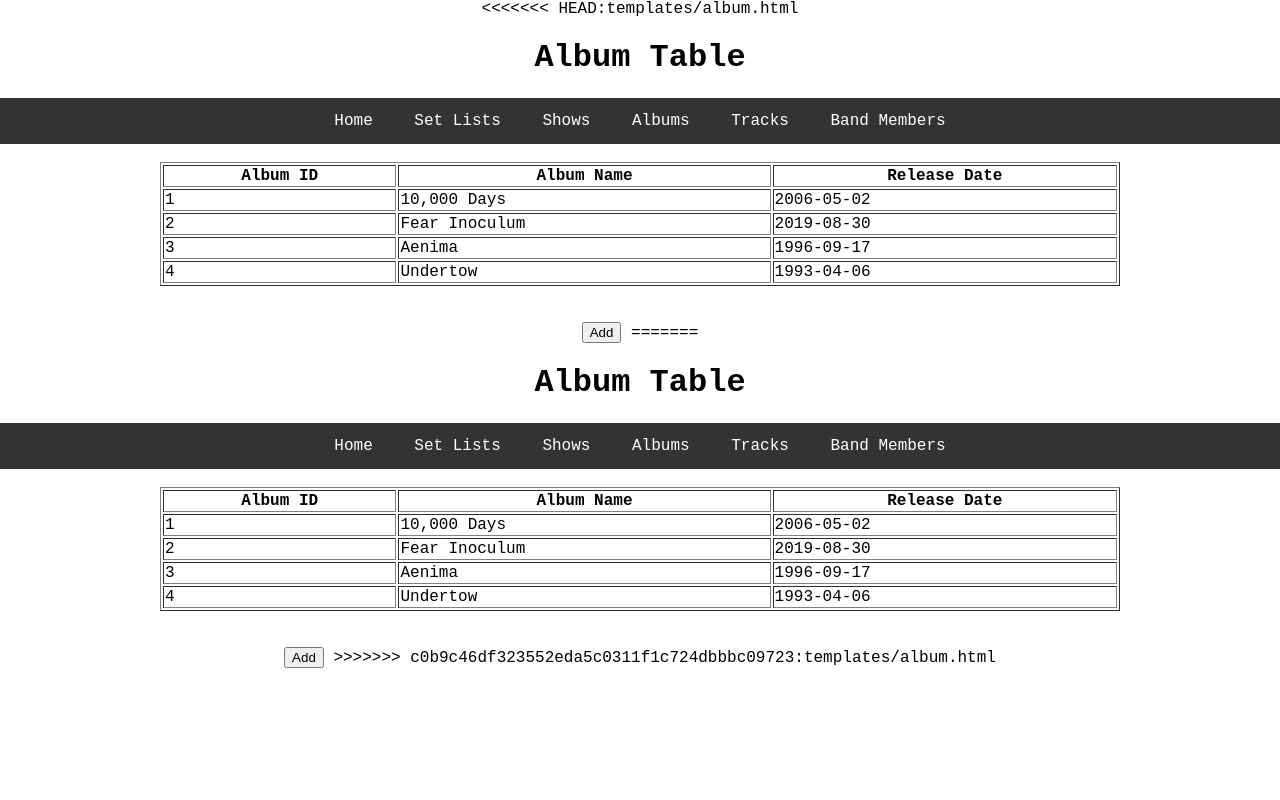
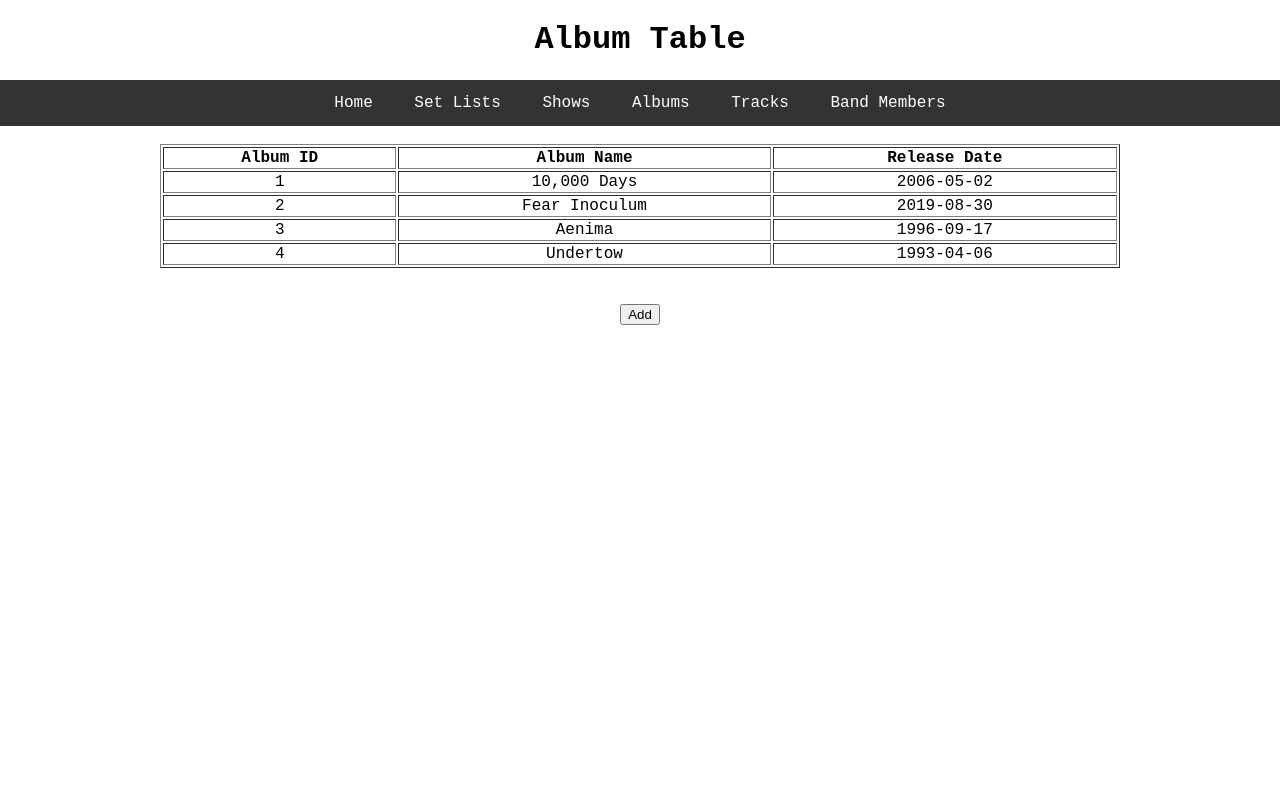
Before and after one commit to susiebeep/Introduction-to-Databases, a Flask app: page /album in a window 1280 px wide. Run offline with Flask 2, Linux system fonts and the light colour scheme.

Commit message:
removing additional lines

```diff
--- a/templates/album.html
+++ b/templates/album.html
@@ -1,4 +1,3 @@
-<<<<<<< HEAD:templates/album.html
 <!DOCTYPE html>
 <html>
   <head>
@@ -50,57 +49,3 @@
 <br>
 <a href="http://flip3.engr.oregonstate.edu:3975/add_album"><button type="button">Add</button></a>
 </body>
-=======
-<!DOCTYPE html>
-<html>
-  <head>
-    <title>Album</title>
-    <link rel="stylesheet" type= "text/css" href= "{{ url_for('static', filename= 'css/style.css')}}" />
-  </head>
-  <body>
- <h1>Album Table</h1>
-<nav class = "myMenu">
-		<ul>
-			<li><a href="http://flip3.engr.oregonstate.edu:3975/">Home</a></li>
-			<li><a href="http://flip3.engr.oregonstate.edu:3975/set_list">Set Lists</a></li>
-			<li><a href="http://flip3.engr.oregonstate.edu:3975/shows">Shows</a></li>
-			<li><a href="http://flip3.engr.oregonstate.edu:3975/album">Albums</a></li>
-			<li><a href="http://flip3.engr.oregonstate.edu:3975/track">Tracks</a></li>
-			<li><a href="http://flip3.engr.oregonstate.edu:3975/band_members">Band Members</a></li>
-		</ul>
-	</nav>
-<br>
-<table style="width:75%" table border="1" table align = "center">
-  <tr>
-    <th>Album ID</th>
-    <th>Album Name</th>
-    <th>Release Date</th>
-  </tr>
-  <tr>
-    <td>1</td>
-    <td>10,000 Days</td>
-    <td>2006-05-02</td>
-  </tr>
-  <tr>
-    <td>2</td>
-    <td>Fear Inoculum</td>
-    <td>2019-08-30</td>
-
-  </tr>
-  <tr>
-    <td>3</td>
-    <td>Aenima</td>
-    <td>1996-09-17</td>
-  </tr>
-  <tr>
-    <td>4</td>
-    <td>Undertow</td>
-    <td>1993-04-06</td>
-  </tr>
-</table>
-<br>
-<br>
-<a href="http://flip3.engr.oregonstate.edu:3975/add_album"><button type="button">Add</button></a>
-</body>
->>>>>>> c0b9c46df323552eda5c0311f1c724dbbbc09723:templates/album.html
-</html>
```
